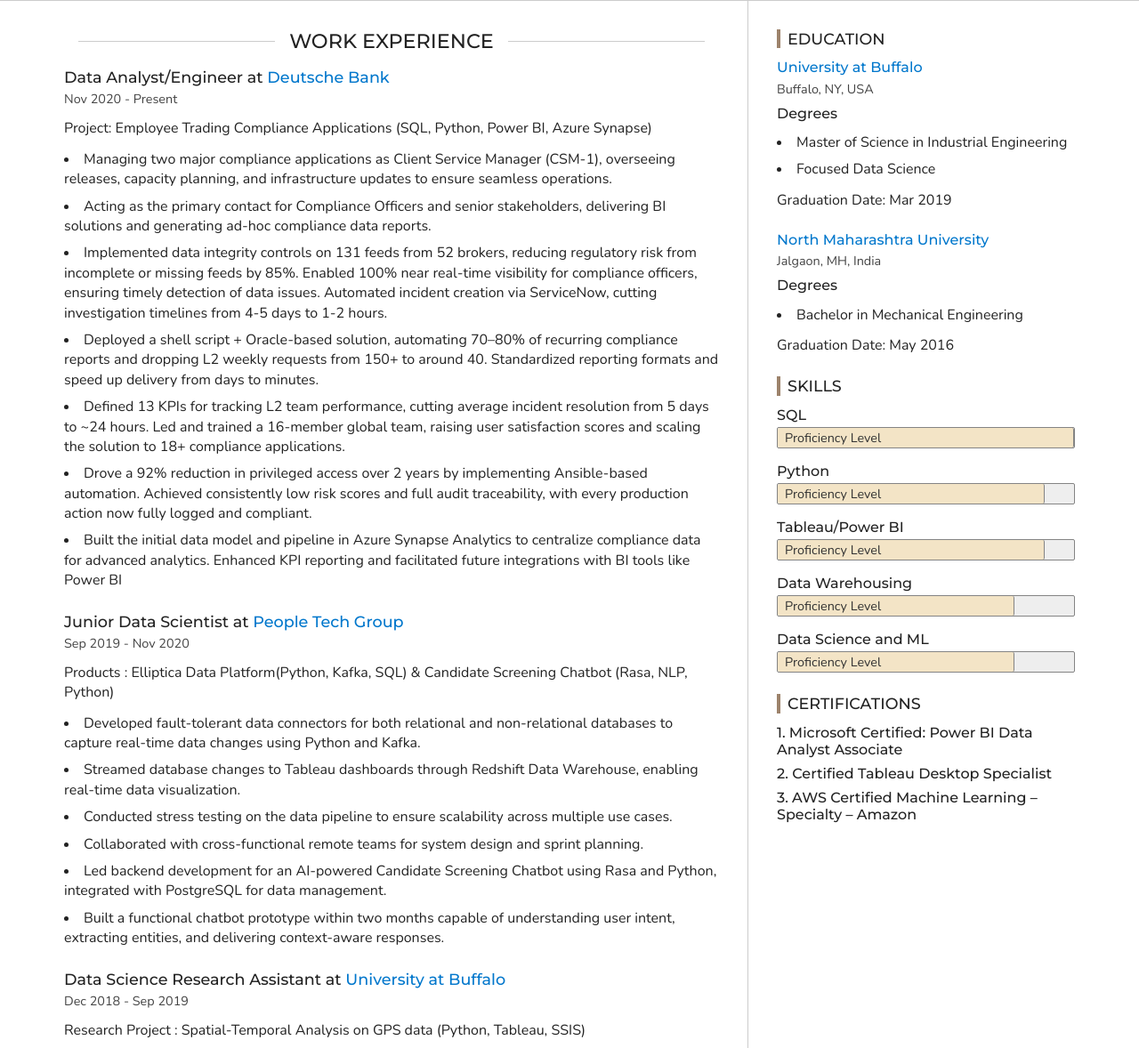
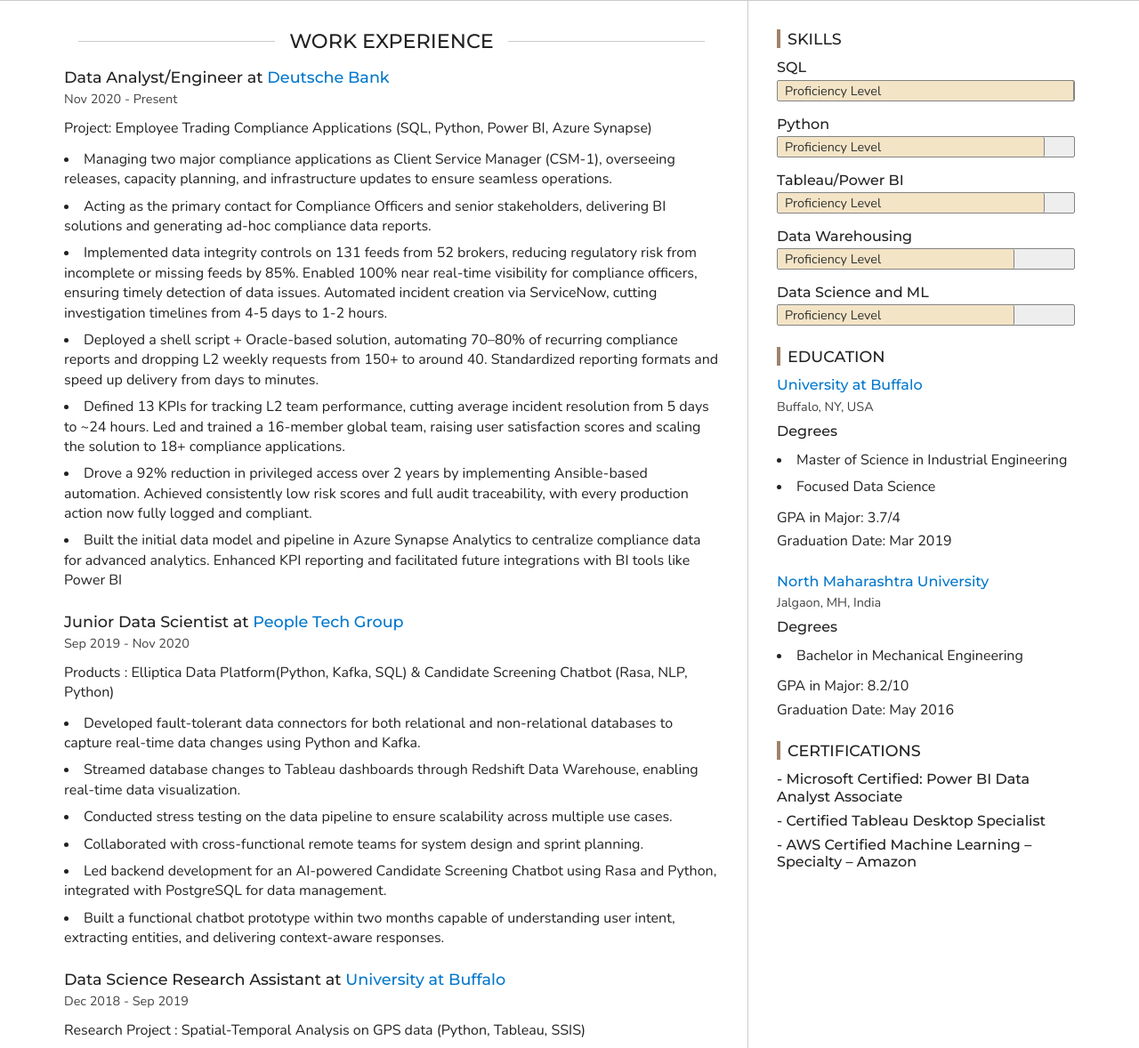
Before and after one commit to sanketchavan08/sanketchavan08.github.io, a plain HTML site: page index.html in a window 1280 px wide. Shown: the part 327-1505 px from the top of the page at 89% size. Drawn offline with nearby package versions, Linux system fonts and the light colour scheme.

Commit message:
added more details

```diff
--- a/index.html
+++ b/index.html
@@ -332,59 +332,6 @@
         <aside>
 
             <section>
-              <h2 class="section-heading">Education</h2>
-
-                <section>
-                  <h3>
-
-                      <a href="https://buffalo.edu">University at Buffalo</a>
-
-                  </h3>
-                  <p class="section-label">Buffalo, NY, USA</p>
-
-                    <h4>Degrees</h4>
-                    <ul>
-                      <li>Master of Science in Industrial Engineering</li><li>Focused Data Science</li>
-                    </ul>
-
-
-
-                    <p>
-
-
-                      <span class="block">Graduation Date: Mar 2019</span>
-                    </p>
-
-                </section>
-
-                <section>
-                  <h3>
-
-                      <a href="https://sample.com">North Maharashtra University</a>
-
-                  </h3>
-                  <p class="section-label">Jalgaon, MH, India</p>
-
-                    <h4>Degrees</h4>
-                    <ul>
-                      <li>Bachelor in Mechanical Engineering</li>
-                    </ul>
-
-
-
-                    <p>
-
-
-                      <span class="block">Graduation Date: May 2016</span>
-                    </p>
-
-                </section>
-
-            </section>
-
-
-
-            <section>
               <h2 class="section-heading">Skills</h2>
               <ul class="unstyled-list">
 
@@ -459,19 +406,72 @@
 
 
             <section>
+              <h2 class="section-heading">Education</h2>
+
+                <section>
+                  <h3>
+
+                      <a href="https://buffalo.edu">University at Buffalo</a>
+
+                  </h3>
+                  <p class="section-label">Buffalo, NY, USA</p>
+
+                    <h4>Degrees</h4>
+                    <ul>
+                      <li>Master of Science in Industrial Engineering</li><li>Focused Data Science</li>
+                    </ul>
+
+
+
+                    <p>
+                      <span class="block">GPA in Major: 3.7/4</span>
+
+                      <span class="block">Graduation Date: Mar 2019</span>
+                    </p>
+
+                </section>
+
+                <section>
+                  <h3>
+
+                      <a href="https://sample.com">North Maharashtra University</a>
+
+                  </h3>
+                  <p class="section-label">Jalgaon, MH, India</p>
+
+                    <h4>Degrees</h4>
+                    <ul>
+                      <li>Bachelor in Mechanical Engineering</li>
+                    </ul>
+
+
+
+                    <p>
+                      <span class="block">GPA in Major: 8.2/10</span>
+
+                      <span class="block">Graduation Date: May 2016</span>
+                    </p>
+
+                </section>
+
+            </section>
+
+
+
+            <section>
               <h2 class="section-heading">Certifications</h2>
               <ul class="unstyled-list">
 
                   <li>
-                    <h3>1. Microsoft Certified: Power BI Data Analyst Associate</h3>
+                    <h3>- Microsoft Certified: Power BI Data Analyst Associate</h3>
                   </li>
 
                   <li>
-                    <h3>2. Certified Tableau Desktop Specialist</h3>
+                    <h3>- Certified Tableau Desktop Specialist</h3>
                   </li>
 
                   <li>
-                    <h3>3. AWS Certified Machine Learning – Specialty – Amazon</h3>
+                    <h3>- AWS Certified Machine Learning – Specialty – Amazon</h3>
                   </li>
 
               </ul>
```
Also changed, not shown: index_template.html (+22 -22 lines), portfolio.json (+5 -5 lines).
